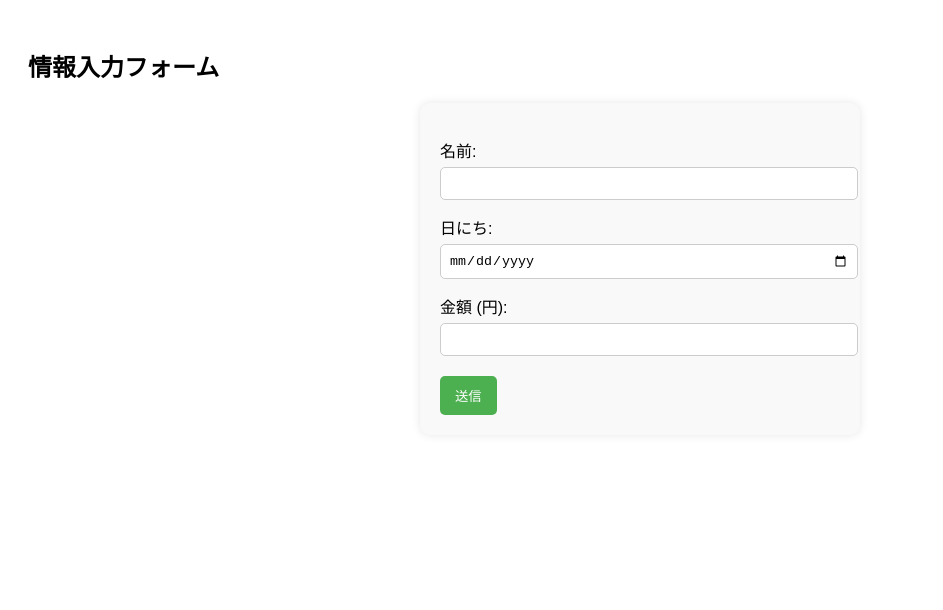
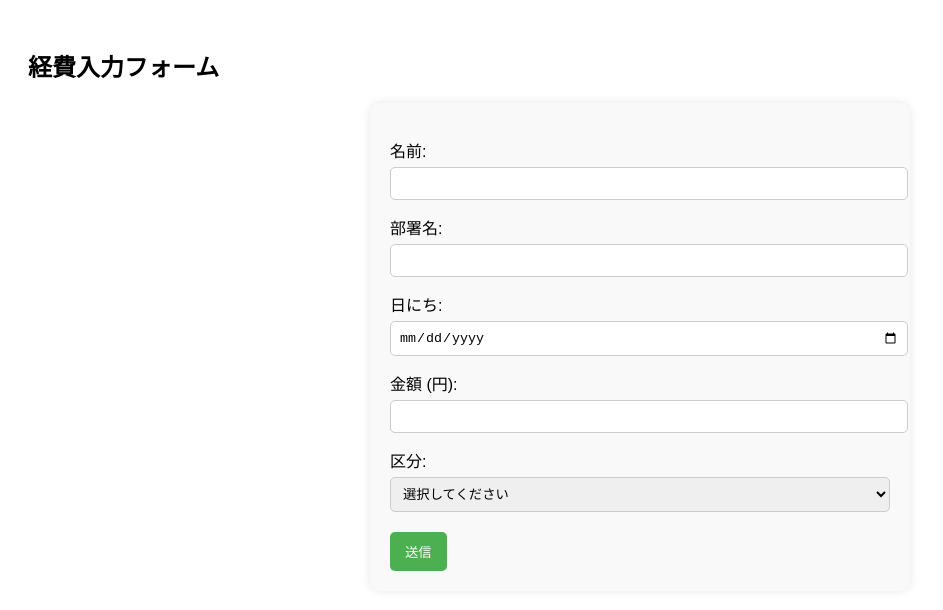
Before and after one commit to takimoto88/sample, a plain HTML site: page index.html in a window 1280 px wide. Shown: the whole page, without its empty margins (0-943 px from the left). Drawn offline with Linux system fonts and the light colour scheme.

Commit message:
Update index.html

```diff
--- a/index.html
+++ b/index.html
@@ -9,7 +9,7 @@
       padding: 20px;
     }
     form {
-      max-width: 400px;
+      max-width: 500px;
       margin: auto;
       background: #f9f9f9;
       padding: 20px;
@@ -22,12 +22,16 @@
     }
     input[type="text"],
     input[type="date"],
-    input[type="number"] {
+    input[type="number"],
+    select {
       width: 100%;
       padding: 8px;
       margin-top: 5px;
       border: 1px solid #ccc;
       border-radius: 5px;
+    }
+    #detail-box {
+      display: none;
     }
     input[type="submit"] {
       margin-top: 20px;
@@ -45,10 +49,13 @@
 </head>
 <body>
 
-  <h2>情報入力フォーム</h2>
+  <h2>経費入力フォーム</h2>
   <form action="#" method="post">
     <label for="name">名前:</label>
     <input type="text" id="name" name="name" required>
+
+    <label for="department">部署名:</label>
+    <input type="text" id="department" name="department" required>
 
     <label for="date">日にち:</label>
     <input type="date" id="date" name="date" required>
@@ -56,8 +63,35 @@
     <label for="amount">金額 (円):</label>
     <input type="number" id="amount" name="amount" min="0" step="1" required>
 
+    <label for="category">区分:</label>
+    <select id="category" name="category" required onchange="toggleDetail()">
+      <option value="">選択してください</option>
+      <option value="交通費">交通費</option>
+      <option value="宿泊費">宿泊費</option>
+      <option value="その他">その他</option>
+    </select>
+
+    <div id="detail-box">
+      <label for="detail">詳細:</label>
+      <input type="text" id="detail" name="detail">
+    </div>
+
     <input type="submit" value="送信">
   </form>
 
+  <script>
+    function toggleDetail() {
+      const category = document.getElementById("category").value;
+      const detailBox = document.getElementById("detail-box");
+      if (category === "その他") {
+        detailBox.style.display = "block";
+        document.getElementById("detail").required = true;
+      } else {
+        detailBox.style.display = "none";
+        document.getElementById("detail").required = false;
+      }
+    }
+  </script>
+
 </body>
 </html>
```
